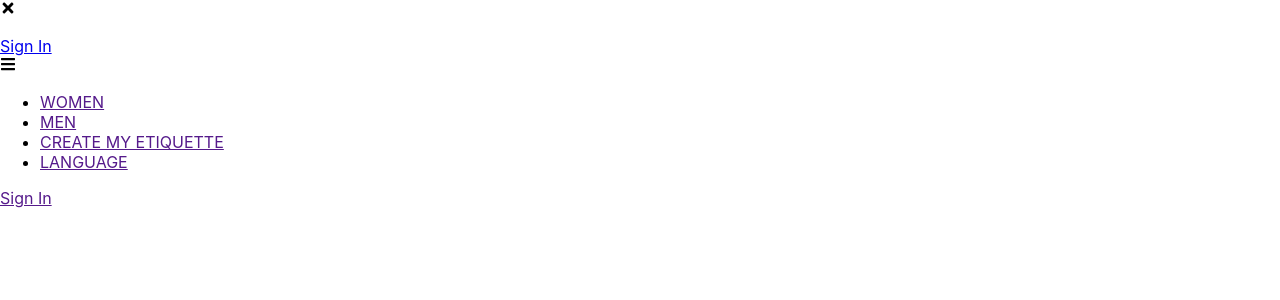
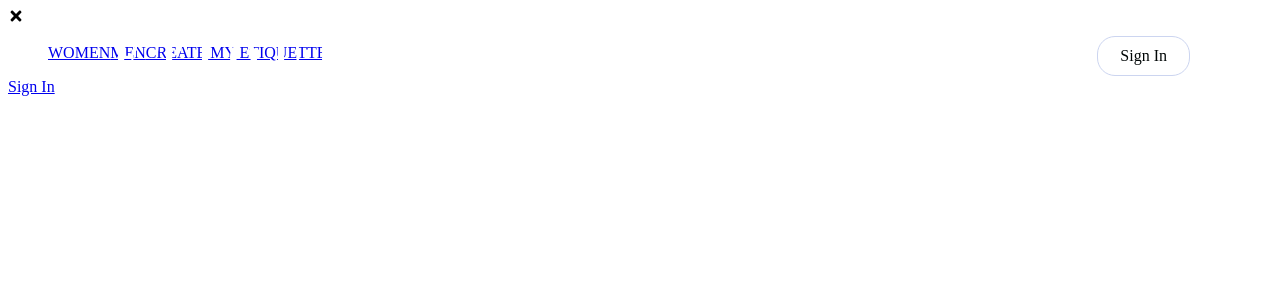
Before and after one commit to orkunozgiray/etiquette-wear, a React (Create React App) app: page / in a window 1280 px wide. Shown: the top 300 px of the page. Built offline with nearby package versions, Linux system fonts and the light colour scheme.

Commit message:
Sidebar is created

```diff
--- a/package.json
+++ b/package.json
@@ -2,7 +2,7 @@
   "name": "etiquette-wear",
   "version": "0.1.0",
   "private": true,
-  "homepage": "https://orkunozgiray.github.io/etiquette-wear",
+  "homepage": "https://orkunozgiray.github.io/",
   "dependencies": {
     "@testing-library/jest-dom": "^5.11.9",
     "@testing-library/react": "^11.2.3",
@@ -11,6 +11,7 @@
     "react": "^17.0.1",
     "react-dom": "^17.0.1",
     "react-icons": "^4.1.0",
+    "react-router": "^5.2.0",
     "react-router-dom": "^5.2.0",
     "react-scripts": "4.0.1",
     "styled-components": "^5.2.1",
--- a/src/App.js
+++ b/src/App.js
@@ -1,4 +1,3 @@
-import React from 'react';
 import { BrowserRouter as Router, Switch, Route } from 'react-router-dom';
 import Home from './pages/home';
 
--- a/src/components/Navbar/NavbarElements.js
+++ b/src/components/Navbar/NavbarElements.js
@@ -2,37 +2,89 @@ import styled from 'styled-components';
 import { Link as LinkR } from 'react-router-dom';
 
 export const Nav = styled.nav`
-
+    background: transparent;
+    height: 80px;
+    margin-top: -80px;
+    display: flex;
+    justify-content: center;
+    align-items: center;
+    font-size: 1rem;
+    position: sticky;
+    top: 0;
+    z-index: 10;
 `;
 
 export const NavContainer = styled.div`
-
+    display: flex;
+    justify-content: space-between;
+    height: 80px;
+    justify-content: space-between;
+    height: 80px;
+    z-index: 1;
+    width: 100%;
+    padding: 0 24px;
+    max-width: 1100px;
 `;
 
 export const NavLogo = styled(LinkR)`
-
+    color:  #fff;
+    justify-self: flex-start;
+    cursor: pointer;
+    font-size: 2.5rem;
+    letter-spacing: 15px;
+    display: flex;
+    align-items: center;
+    margin-left: 24px;
+    font-weight: bold;
+    text-decoration: none;
 `;
 
 export const MobileIcon = styled.div`
+    display: none;
 
 `;
 
 export const NavMenu = styled.ul`
-
+    display: flex;
+    align-items: center;
+    list-style: none;
+    text-align: center;
+    margin-right: -22px;
 `;
 
 export const NavItem = styled.li`
+    height: 80px;
 
 `;
 
 export const NavLinks = styled(LinkR)`
-
+    color: #fff;
+    display: flex;
+    align-items: center;
+    text-decoration: none;
+    padding: 0 1rem;
+    height: 100%;
+    font-size: 20px;
+    letter-spacing: 4px;
+    cursor: pointer;
+    transition: all 0.4s ease-in-out;
 `;
 
 export const NavBtn = styled.nav`
-
+    display: flex;
+    align-items: center;
 `;
 
 export const NavBtnLink = styled(LinkR)`
-
+    border-radius: 18px;
+    background: #fff;
+    white-space: nowrap;
+    padding: 10px 22px;
+    color: #010606;
+    font-size: 16px;
+    outline: none;
+    border: 1.5px solid #ccd5f0;
+    cursor: pointer;
+    transition: all 0.4s ease-in-out;
+    text-decoration: none;
 `;
--- a/src/components/Navbar/index.js
+++ b/src/components/Navbar/index.js
@@ -17,7 +17,7 @@ const Navbar = () => {
         <>
             <Nav>
                 <NavContainer>
-                    <NavLogo to='/'></NavLogo>
+                    <NavLogo to='/'>ETIQUETTE</NavLogo>
                     <MobileIcon>
                         <FaBars />
                     </MobileIcon>
@@ -62,6 +62,6 @@ const Navbar = () => {
             </Nav>
         </>
     );
-};
+}
 
 export default Navbar;
--- a/src/components/Sidebar/index.js
+++ b/src/components/Sidebar/index.js
@@ -19,17 +19,17 @@ const Sidebar = () => {
                 </Icon>
                 <SidebarWrapper>
                     <SidebarMenu>
-                        <SidebarLinks to='WOMEN'></SidebarLinks>
-                        <SidebarLinks to='MEN'></SidebarLinks>
-                        <SidebarLinks to='CREATE MY ETIQUETTE'></SidebarLinks>
+                        <SidebarLinks to='/'>WOMEN</SidebarLinks>
+                        <SidebarLinks to='/'>MEN</SidebarLinks>
+                        <SidebarLinks to='/'>CREATE MY ETIQUETTE</SidebarLinks>
                     </SidebarMenu>
                     <SideBtnWrap>
-                        <SidebarRoute to='/signin'>Sign In</SidebarRoute>
+                        <SidebarRoute to='/'>Sign In</SidebarRoute>
                     </SideBtnWrap>
                 </SidebarWrapper>
             </SidebarContainer>
         </>
     );
-};
+}
 
 export default Sidebar;
--- a/src/index.css
+++ /dev/null
@@ -1,13 +0,0 @@
-body {
-  margin: 0;
-  font-family: -apple-system, BlinkMacSystemFont, 'Segoe UI', 'Roboto', 'Oxygen',
-    'Ubuntu', 'Cantarell', 'Fira Sans', 'Droid Sans', 'Helvetica Neue',
-    sans-serif;
-  -webkit-font-smoothing: antialiased;
-  -moz-osx-font-smoothing: grayscale;
-}
-
-code {
-  font-family: source-code-pro, Menlo, Monaco, Consolas, 'Courier New',
-    monospace;
-}
--- a/src/index.js
+++ b/src/index.js
@@ -1,6 +1,5 @@
 import React from 'react';
 import ReactDOM from 'react-dom';
-import './index.css';
 import App from './App';
 import reportWebVitals from './reportWebVitals';
 
--- a/src/pages/home.js
+++ b/src/pages/home.js
@@ -8,7 +8,7 @@ const Home = () => {
             <Sidebar />
             <Navbar />
         </>
-    )
+    );
 }
 
 export default Home;
```
Also changed, not shown: 1 other file (tests, documents, lock files or other folders).
